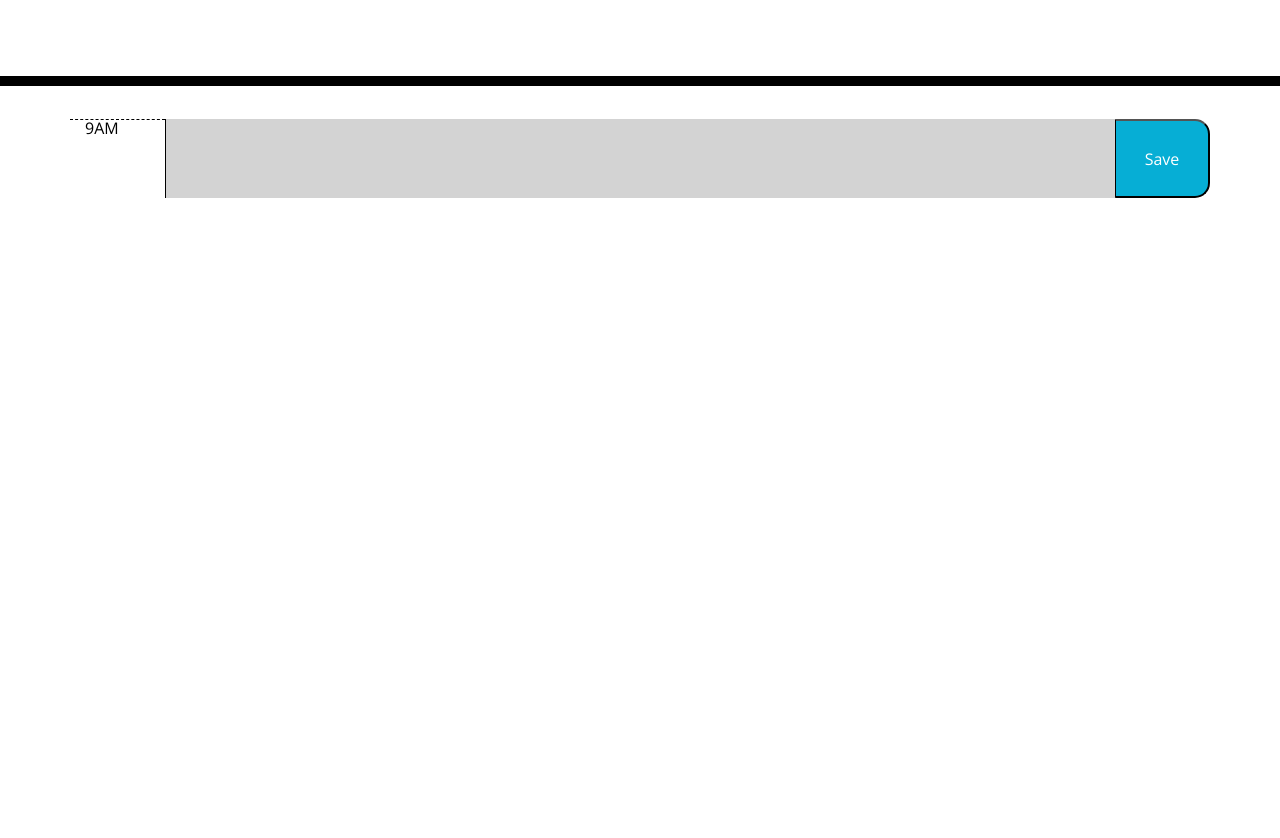
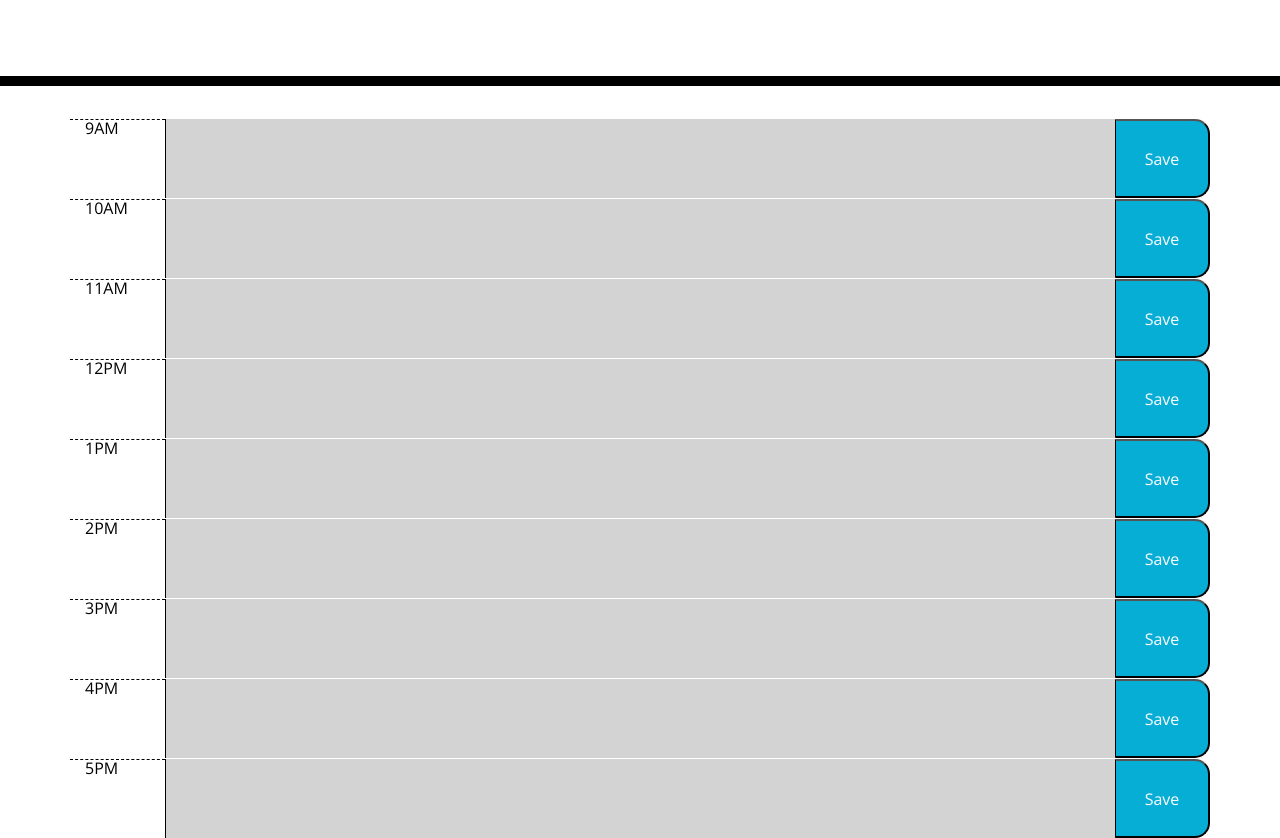
Before and after one commit to BKay1/work-day-planner, a plain HTML site: page index.html in a window 1280 px wide. Shown: the part 182-1020 px from the top of the page. Before the commit the page ends 800 px from the top, so only its background shows below. Drawn offline with nearby package versions, Linux system fonts and the light colour scheme.

Commit message:
added time block divs

```diff
--- a/index.html
+++ b/index.html
@@ -28,9 +28,74 @@
       <p class="lead">A simple calendar app for scheduling your work day</p>
       <p id="currentDay" class="lead"></p>
     </header>
+
     <div class="container">
       <div class="row">
         <div class="col-md-1 hour">9AM</div>
+        <textarea class="col-md-10 past"></textarea>
+        <button class="col-md-1 saveBtn">Save</button>
+      </div>
+    </div>
+
+    <div class="container">
+      <div class="row">
+        <div class="col-md-1 hour">10AM</div>
+        <textarea class="col-md-10 past"></textarea>
+        <button class="col-md-1 saveBtn">Save</button>
+      </div>
+    </div>
+
+    <div class="container">
+      <div class="row">
+        <div class="col-md-1 hour">11AM</div>
+        <textarea class="col-md-10 past"></textarea>
+        <button class="col-md-1 saveBtn">Save</button>
+      </div>
+    </div>
+
+    <div class="container">
+      <div class="row">
+        <div class="col-md-1 hour">12PM</div>
+        <textarea class="col-md-10 past"></textarea>
+        <button class="col-md-1 saveBtn">Save</button>
+      </div>
+    </div>
+
+    <div class="container">
+      <div class="row">
+        <div class="col-md-1 hour">1PM</div>
+        <textarea class="col-md-10 past"></textarea>
+        <button class="col-md-1 saveBtn">Save</button>
+      </div>
+    </div>
+
+    <div class="container">
+      <div class="row">
+        <div class="col-md-1 hour">2PM</div>
+        <textarea class="col-md-10 past"></textarea>
+        <button class="col-md-1 saveBtn">Save</button>
+      </div>
+    </div>
+
+    <div class="container">
+      <div class="row">
+        <div class="col-md-1 hour">3PM</div>
+        <textarea class="col-md-10 past"></textarea>
+        <button class="col-md-1 saveBtn">Save</button>
+      </div>
+    </div>
+
+    <div class="container">
+      <div class="row">
+        <div class="col-md-1 hour">4PM</div>
+        <textarea class="col-md-10 past"></textarea>
+        <button class="col-md-1 saveBtn">Save</button>
+      </div>
+    </div>
+
+    <div class="container">
+      <div class="row">
+        <div class="col-md-1 hour">5PM</div>
         <textarea class="col-md-10 past"></textarea>
         <button class="col-md-1 saveBtn">Save</button>
       </div>
```
